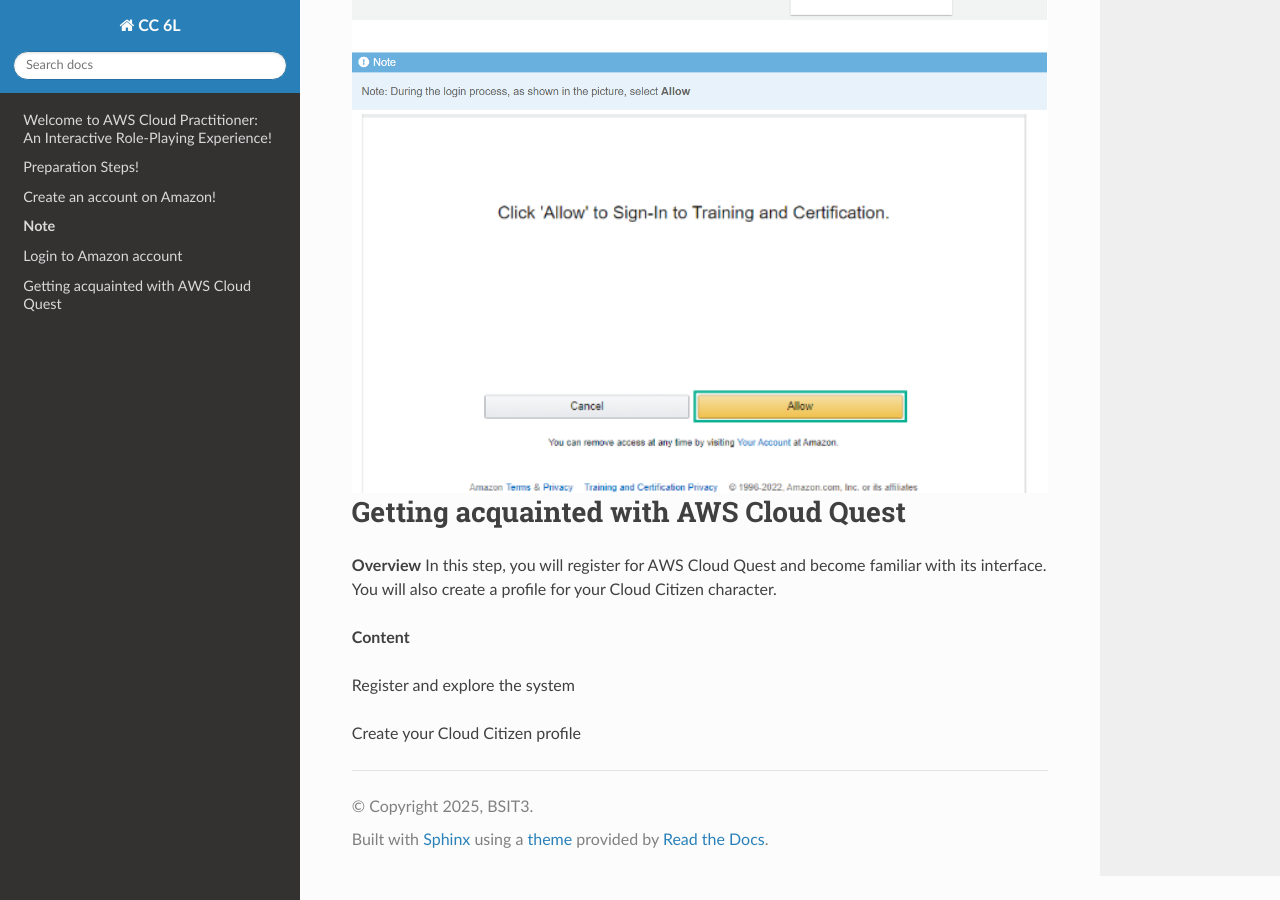
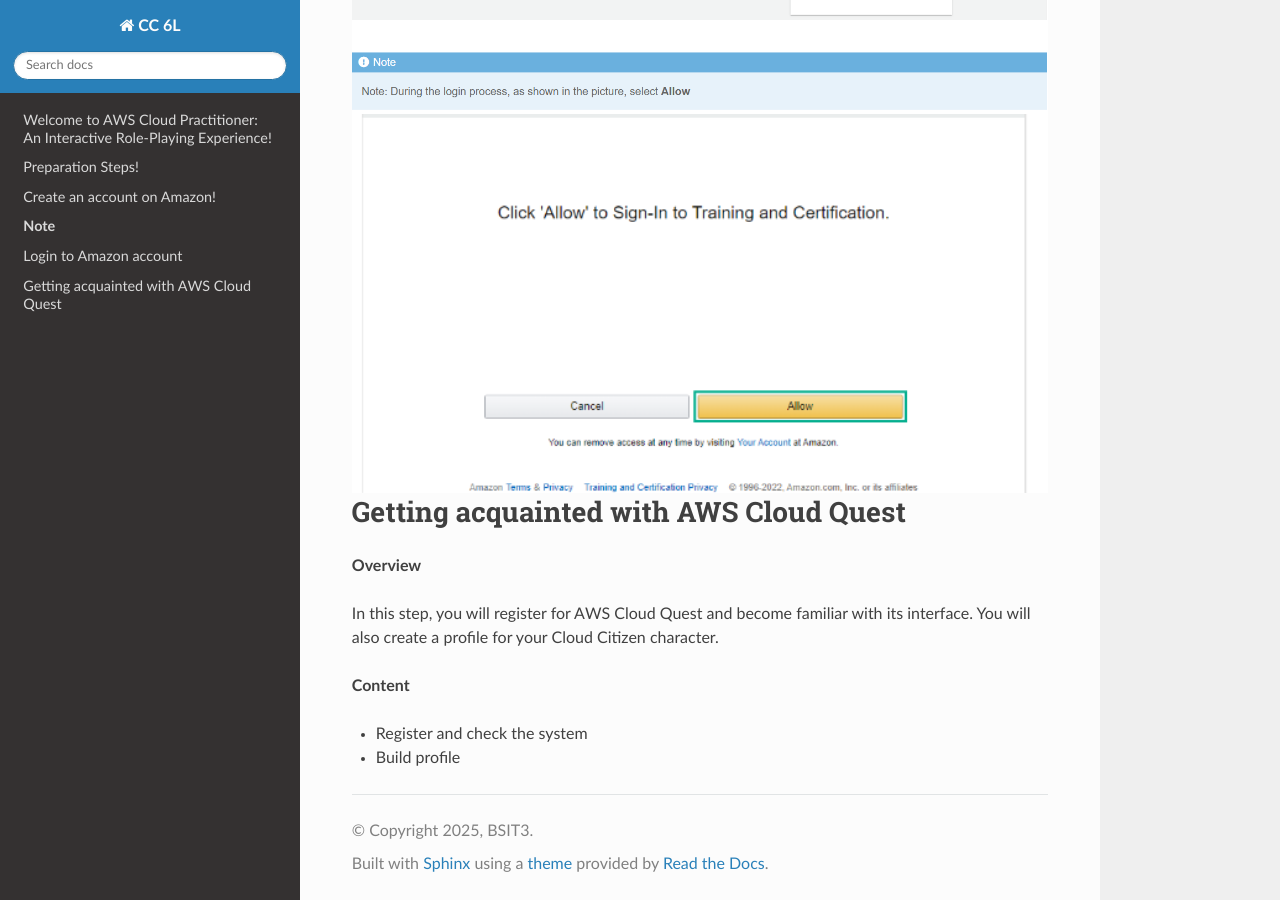
Before and after one commit to kimkimeldo/aws-clouds-pratitioner, a Sphinx documentation site: the page built from docs/source/index.rst, in a window 1280 px wide and 900 px high, scrolled down 4317 px. Built offline with Sphinx 7.4.7 and the Read the Docs theme 3.1.0, drawn with Linux system fonts in a browser that asks for light colours; pages that are not in the unit, such as notebooks, are missing from menus.

Commit message:
Update index.rst

```diff
--- a/docs/source/index.rst
+++ b/docs/source/index.rst
@@ -112,13 +112,14 @@
    :align: center
    :width: 700px
 
+
 Getting acquainted with AWS Cloud Quest
 ==============================================
 **Overview**
+
 In this step, you will register for AWS Cloud Quest and become familiar with its interface. You will also create a profile for your Cloud Citizen character.
 
 **Content**
 
-Register and explore the system
-
-Create your Cloud Citizen profile
+- Register and check the system
+- Build profile
```
